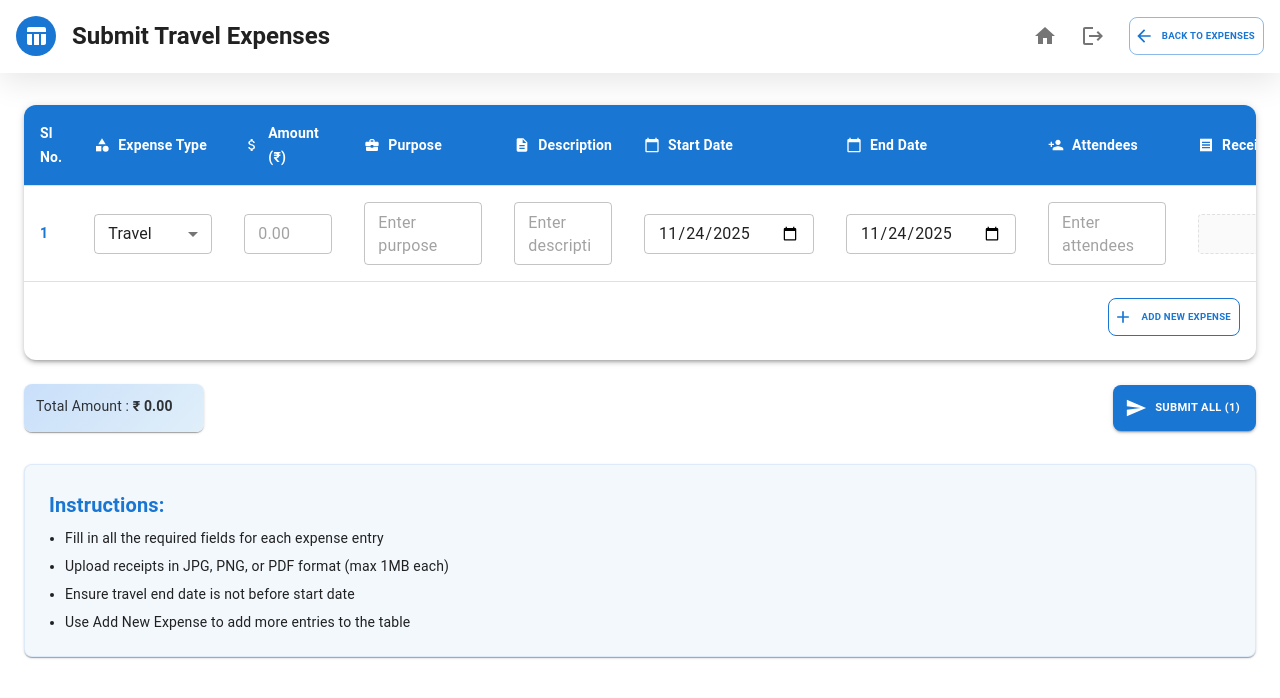
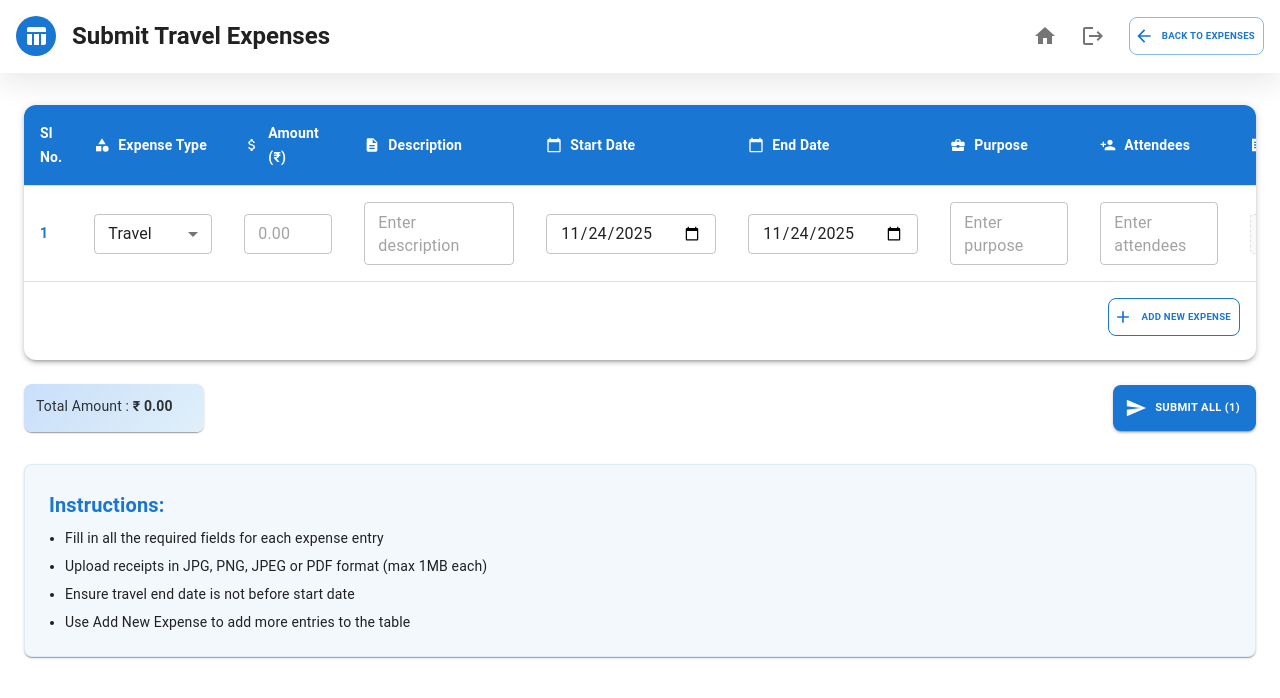
Before and after one commit to girishv-ipg/leave-system, a Next.js app: page /employee/travel-expense/upload in a window 1280 px wide. Shown: the top 698 px of the page. Built offline with nearby package versions, Linux system fonts and the light colour scheme.

Commit message:
set file size to 1mb

```diff
--- a/src/pages/employee/travel-expense/upload.js
+++ b/src/pages/employee/travel-expense/upload.js
@@ -428,7 +428,6 @@ export default function BulkExpenseEntry() {
               : hasExistingFile
               ? "rgba(25, 118, 210, 0.05)"
               : "rgba(0, 0, 0, 0.02)",
-            cursor: "pointer",
             minHeight: 40,
             display: "flex",
             alignItems: "center",
@@ -441,6 +440,7 @@ export default function BulkExpenseEntry() {
         >
           <input
             type="file"
+            title=""
             accept=".jpg,.jpeg,.png,.pdf"
             onChange={(e) => handleFileChange(expense.id, e.target.files[0])}
             style={{
@@ -453,15 +453,15 @@ export default function BulkExpenseEntry() {
           />
           {hasNewFile ? (
             <Tooltip
-              title={`${expense.fileName} (${(expense.file.size / 1024).toFixed(
+              title={fileSize <= 1 ? `${expense.fileName} (${(expense.file.size / 1024).toFixed(
                 1
-              )} KB)`}
+              )} KB)` : ""}
             >
               <Chip
                 label={
-                  expense.fileName.length > 15
+                  expense.fileName.length > 15 && fileSize <= 1
                     ? `${expense.fileName.substring(0, 15)}...`
-                    : expense.fileName
+                    : fileSize <= 1 ? expense.fileName : "Please upload file less than 1MB"
                 }
                 color={fileSize <= 1 ? "success" : "error"}
                 size="small"
@@ -690,21 +690,6 @@ export default function BulkExpenseEntry() {
                           fontWeight: 600,
                           bgcolor: isEditMode ? "warning.main" : "primary.main",
                           color: "white",
-                          minWidth: 150,
-                        }}
-                      >
-                        <Box
-                          sx={{ display: "flex", alignItems: "center", gap: 1 }}
-                        >
-                          <BusinessCenter sx={{ fontSize: 16 }} />
-                          Purpose
-                        </Box>
-                      </TableCell>
-                      <TableCell
-                        sx={{
-                          fontWeight: 600,
-                          bgcolor: isEditMode ? "warning.main" : "primary.main",
-                          color: "white",
                         }}
                       >
                         <Box
@@ -742,6 +727,21 @@ export default function BulkExpenseEntry() {
                         >
                           <CalendarToday sx={{ fontSize: 16 }} />
                           End Date
+                        </Box>
+                      </TableCell>
+                      <TableCell
+                        sx={{
+                          fontWeight: 600,
+                          bgcolor: isEditMode ? "warning.main" : "primary.main",
+                          color: "white",
+                          minWidth: 150,
+                        }}
+                      >
+                        <Box
+                          sx={{ display: "flex", alignItems: "center", gap: 1 }}
+                        >
+                          <BusinessCenter sx={{ fontSize: 16 }} />
+                          Purpose
                         </Box>
                       </TableCell>
                       <TableCell
@@ -839,23 +839,6 @@ export default function BulkExpenseEntry() {
                         </TableCell>
                         <TableCell>
                           <TextField
-                            value={expense.purpose}
-                            onChange={(e) =>
-                              updateExpense(
-                                expense.id,
-                                "purpose",
-                                e.target.value
-                              )
-                            }
-                            fullWidth
-                            size="small"
-                            placeholder="Enter purpose"
-                            multiline
-                            maxRows={2}
-                          />
-                        </TableCell>
-                        <TableCell>
-                          <TextField
                             value={expense.description}
                             onChange={(e) =>
                               updateExpense(
@@ -865,6 +848,7 @@ export default function BulkExpenseEntry() {
                               )
                             }
                             fullWidth
+                            sx={{ minWidth: 150 }}
                             size="small"
                             placeholder="Enter description"
                             multiline
@@ -901,6 +885,23 @@ export default function BulkExpenseEntry() {
                             fullWidth
                             size="small"
                             InputLabelProps={{ shrink: true }}
+                          />
+                        </TableCell>
+                         <TableCell>
+                          <TextField
+                            value={expense.purpose}
+                            onChange={(e) =>
+                              updateExpense(
+                                expense.id,
+                                "purpose",
+                                e.target.value
+                              )
+                            }
+                            fullWidth
+                            size="small"
+                            placeholder="Enter purpose"
+                            multiline
+                            maxRows={2}
                           />
                         </TableCell>
                         <TableCell>
@@ -1093,7 +1094,7 @@ export default function BulkExpenseEntry() {
                     Fill in all the required fields for each expense entry
                   </Typography>
                   <Typography component="li" variant="body2" sx={{ mb: 1 }}>
-                    Upload receipts in JPG, PNG, or PDF format (max 1MB each)
+                    Upload receipts in JPG, PNG, JPEG or PDF format (max 1MB each)
                   </Typography>
                   <Typography component="li" variant="body2" sx={{ mb: 1 }}>
                     Ensure travel end date is not before start date
```
Also changed, not shown: 2 other files (tests, documents, lock files or other folders).
